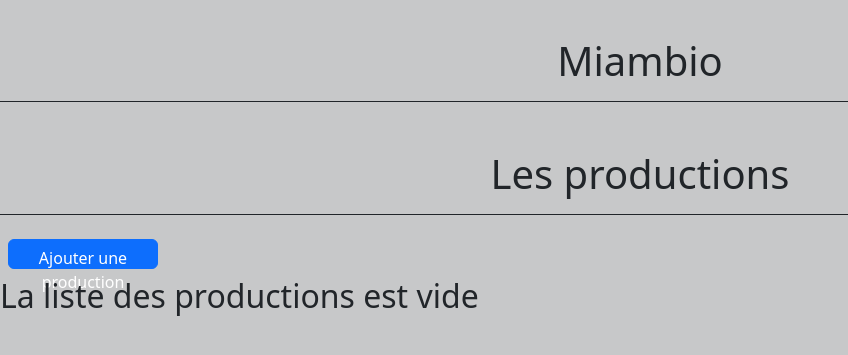
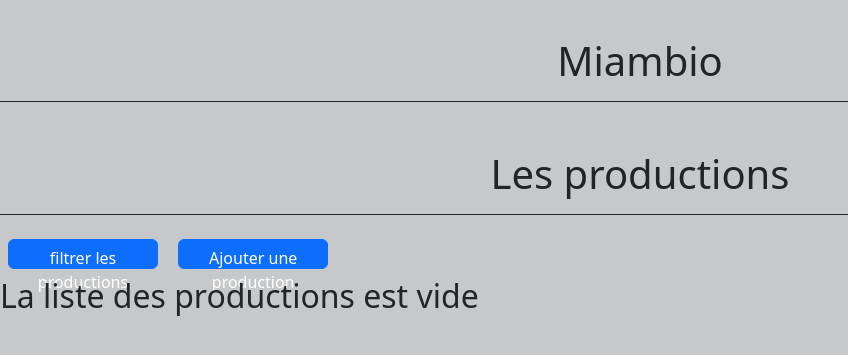
Before and after one commit to agaiffe2-iut90/Miambio, a Flask app: template PROJET FLASK/templates/production/show_production.html in a window 1280 px wide. Shown: the part 67-422 px from the top of the page, without its empty margins (0-848 px from the left). Run offline with Flask 3, Linux system fonts and the light colour scheme; the template is opened without the code that fills it, so the values that code supplies are empty; some libraries are stand-ins or nearby versions.

Commit message:
Update show_production.html

```diff
--- a/PROJET FLASK/templates/production/show_production.html
+++ b/PROJET FLASK/templates/production/show_production.html
@@ -8,6 +8,7 @@
     <h1 class="text-center mt-5">Les productions</h1>
     <hr class="barre opacity-100">
 
+    <a class="btn btn-primary m-lg-2" href="/production/etat">filtrer les productions</a>
     <a class="btn btn-primary m-lg-2" href="/production/add">Ajouter une production</a>
     {% if production | length >= 1 %}
         <table class="table table-dark table-striped">
```
